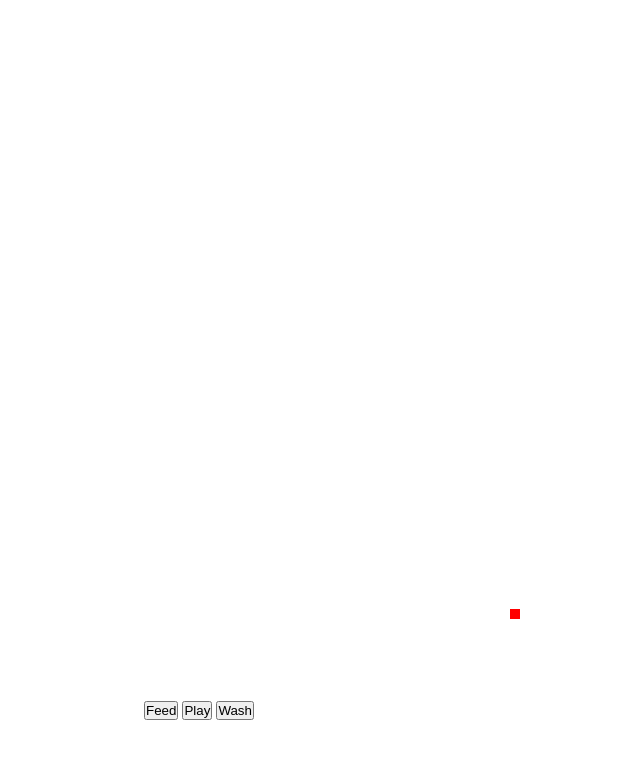
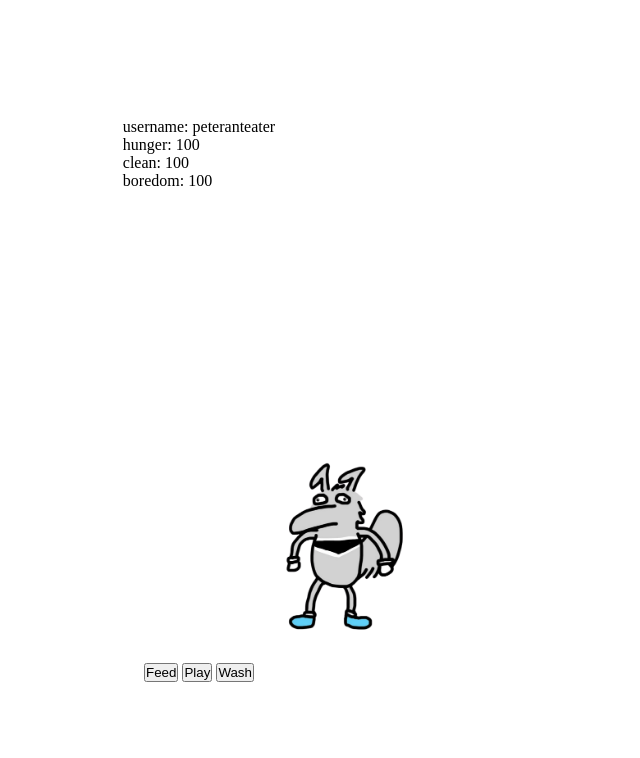
Before and after one commit to jasonzenarosa/petrgatchi, a website with bundled scripts: page index.html in a window 1280 px wide. Shown: the whole page, without its empty margins (441-1081 px from the left). Built offline with nearby package versions, Linux system fonts and the light colour scheme.

Commit message:
Added petr sprite

```diff
--- a/main.js
+++ b/main.js
@@ -2,9 +2,9 @@ import { particle } from "./petr.js"
 
 const SCREEN_HEIGHT = window.innerHeight;
 const SCREEN_WIDTH = window.innerWidth;
-let petrParticle = new particle(SCREEN_WIDTH/2, SCREEN_HEIGHT/2, 0, 0);
+let petrParticle = new particle(SCREEN_WIDTH/2, SCREEN_HEIGHT/2, SCREEN_WIDTH, SCREEN_HEIGHT, 0, 0);
 petrParticle.randomize_angle();
-petrParticle.set_speed(5);
+petrParticle.set_speed(0.25);
 
 function positionElement(el, x, y) {
     el.style.position = 'absolute';
@@ -12,34 +12,45 @@ function positionElement(el, x, y) {
     el.style.top = y + 'px';
 }
 
-let petr = document.querySelector('.petr');
+const petr = document.querySelector('.petr');
 
 function updatePetr() {
-    petrParticle.move()
+    // console.log(petrParticle.get_angle(), petrParticle.get_speed())
+    petrParticle.move();
+    let chance = Math.floor(Math.random() * 100)
+    if (chance === 5) {petrParticle.randomize_angle()}
     let [x, y] = petrParticle.get_position();
     positionElement(petr, x, y);
 }
 
-setInterval(updatePetr, 100)
+setInterval(updatePetr, 5)
 
-// const example = {
-//     "ip": "0.0.0.0",
-//     "username": "peteranteater",
-//     "mood": "happy",
-//     "petr_sprite": "normal_petr",
-//     "hunger_value": 100,
-//     "clean_level": 100,
-//     "boredom_level": 100
-// }
+const imagePaths = {
+    "normal_petr": "./images/petr.png"
+}
 
-// function loadPetr(petr) {
-//     document.querySelector('.username').textContent = `username: ${petr.username}`
-//     document.querySelector('.hunger').textContent = `hunger: ${petr.hunger_value}`
-//     document.querySelector('.clean').textContent = `clean: ${petr.clean_level}`
-//     document.querySelector('.boredom').textContent = `boredom: ${petr.boredom_level}`
+const example = {
+    "ip": "0.0.0.0",
+    "username": "peteranteater",
+    "mood": "happy",
+    "petr_sprite": "normal_petr",
+    "hunger_value": 100,
+    "clean_level": 100,
+    "boredom_level": 100
+}
 
-//     // load sprite
-//     // load mood
-// }
+function loadPetr(petr) {
+    document.querySelector('.username').textContent = `username: ${petr.username}`
+    document.querySelector('.hunger').textContent = `hunger: ${petr.hunger_value}`
+    document.querySelector('.clean').textContent = `clean: ${petr.clean_level}`
+    document.querySelector('.boredom').textContent = `boredom: ${petr.boredom_level}`
 
-// loadPetr(example)
+    const img = document.createElement("img")
+    img.src = imagePaths[petr.petr_sprite]
+    const insert = document.querySelector('.petr');
+    insert.appendChild(img)
+    // load sprite
+    // load mood
+}
+
+loadPetr(example)
--- a/petr.js
+++ b/petr.js
@@ -1,7 +1,9 @@
 export class particle {
-    constructor(x, y, speed, angle) {
+    constructor(x, y, mw, mh, speed, angle) {
         this._x = x;
         this._y = y;
+        this.mw = mw;
+        this.mh = mh;
         this._speed = speed;
         this._angle = angle;
     }
@@ -42,10 +44,45 @@ export class particle {
     }
 
     randomize_angle() {
-        this.set_angle(2*Math.PI*Math.random())
+        this.set_angle(2*Math.PI*Math.random());
     }
 
     move() {
-        this.change_location(this.get_speed()*Math.cos(this.get_angle()), this.get_speed()*Math.sin(this.get_angle()))
+        this.change_location(this.get_speed()*Math.cos(this.get_angle()), this.get_speed()*Math.sin(this.get_angle()));
+        this.wall_bounce();
+    }
+
+    bounce(barrier_angle) {
+        this.set_angle(2 * barrier_angle - this.get_angle());
+    }
+
+    wall_bounce() {
+        let [x, y] = this.get_position();
+        let [w, h] = [200, 200];
+        let [mw, mh] = [this.mw, this.mh];
+
+        let left_x   = x;
+        let right_x  = x + w;
+        let top_y    = y;
+        let bottom_y = y + h;
+
+        if (left_x < 300) {
+            this.bounce(Math.PI / 2);
+            // this.change_location(-2*left_x, 0);
+
+        } else if (right_x > mw-300) {
+            this.bounce(Math.PI / 2);
+            // this.change_location(2*(mw-right_x), 0);
+        }
+
+        if (bottom_y < 300) {
+            this.bounce(0);
+            // this.change_location(0, -2*top_y);
+
+        } else if (top_y > mh-300) {
+            this.bounce(0);
+            // this.change_location(0, 2*(mh-bottom_y));
+        }
+
     }
 }
--- a/styles.css
+++ b/styles.css
@@ -15,15 +15,11 @@ body {
 }
 
 .petr-container {
-    width: 400px;
-    height: 300px;
     display: flex;
     justify-content: center;
     align-items: center;
 }
 
-.petr {
-    width: 10px;
-    height: 10px;
-    background-color: red;
+img {
+    height: 200px;
 }
```
Also changed, not shown: template.json (deleted, +0 -9 lines), images/petr.png (added), 1 other file.
